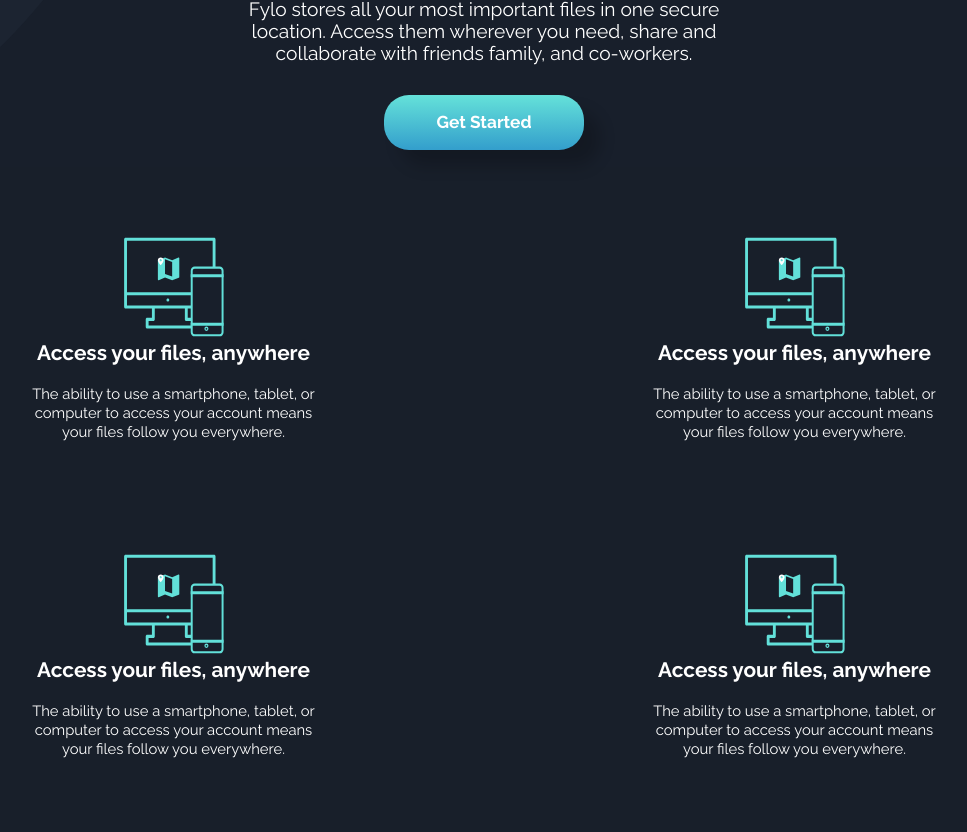
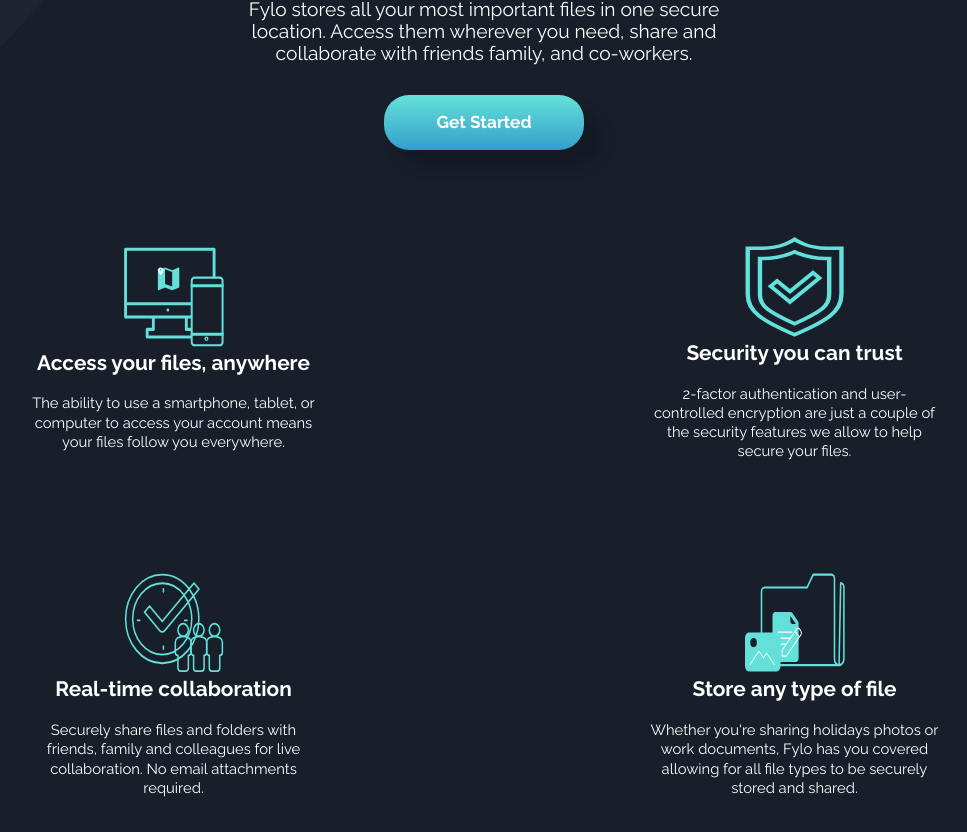
Before and after one commit to DonquixoteSabo/fylo-dark-theme, a Next.js app: page / in a window 1280 px wide. Shown: the part 804-1636 px from the top of the page, without its empty margins (156-1123 px from the left). Before the commit the page ends 1605 px from the top, so only its background shows below. Built offline with nearby package versions, Linux system fonts and the light colour scheme.

Commit message:
feat: :bento: Add correct content

```diff
--- a/components/Carts.js
+++ b/components/Carts.js
@@ -27,28 +27,33 @@ export default function Carts() {
         content="The ability to use a smartphone, tablet, or computer to access your account means your
         files follow you everywhere."
         img="/images/icon-access-anywhere.svg"
-        alt="alt"
+        alt="Phone and computer"
       />
       <CartsItem
-        title="Access your files, anywhere"
-        content="The ability to use a smartphone, tablet, or computer to access your account means your
-        files follow you everywhere."
-        img="/images/icon-access-anywhere.svg"
-        alt="alt"
+        title="
+        Security you can trust"
+        content="2-factor authentication and user-controlled encryption are just a couple of the security
+        features we allow to help secure your files."
+        img="/images/icon-security.svg"
+        alt="Shield"
       />
       <CartsItem
-        title="Access your files, anywhere"
-        content="The ability to use a smartphone, tablet, or computer to access your account means your
-        files follow you everywhere."
-        img="/images/icon-access-anywhere.svg"
-        alt="alt"
+        title="
+        Real-time collaboration"
+        content="
+        Securely share files and folders with friends, family and colleagues for live collaboration.
+        No email attachments required."
+        img="/images/icon-collaboration.svg"
+        alt="Clock"
       />
       <CartsItem
-        title="Access your files, anywhere"
-        content="The ability to use a smartphone, tablet, or computer to access your account means your
-        files follow you everywhere."
-        img="/images/icon-access-anywhere.svg"
-        alt="alt"
+        title="Store any type of file"
+        content="
+        Whether you're sharing holidays photos or work documents, Fylo has you covered allowing for all
+        file types to be securely stored and shared.
+        "
+        img="/images/icon-any-file.svg"
+        alt="Folder"
       />
     </CartsWrapper>
   );
```
